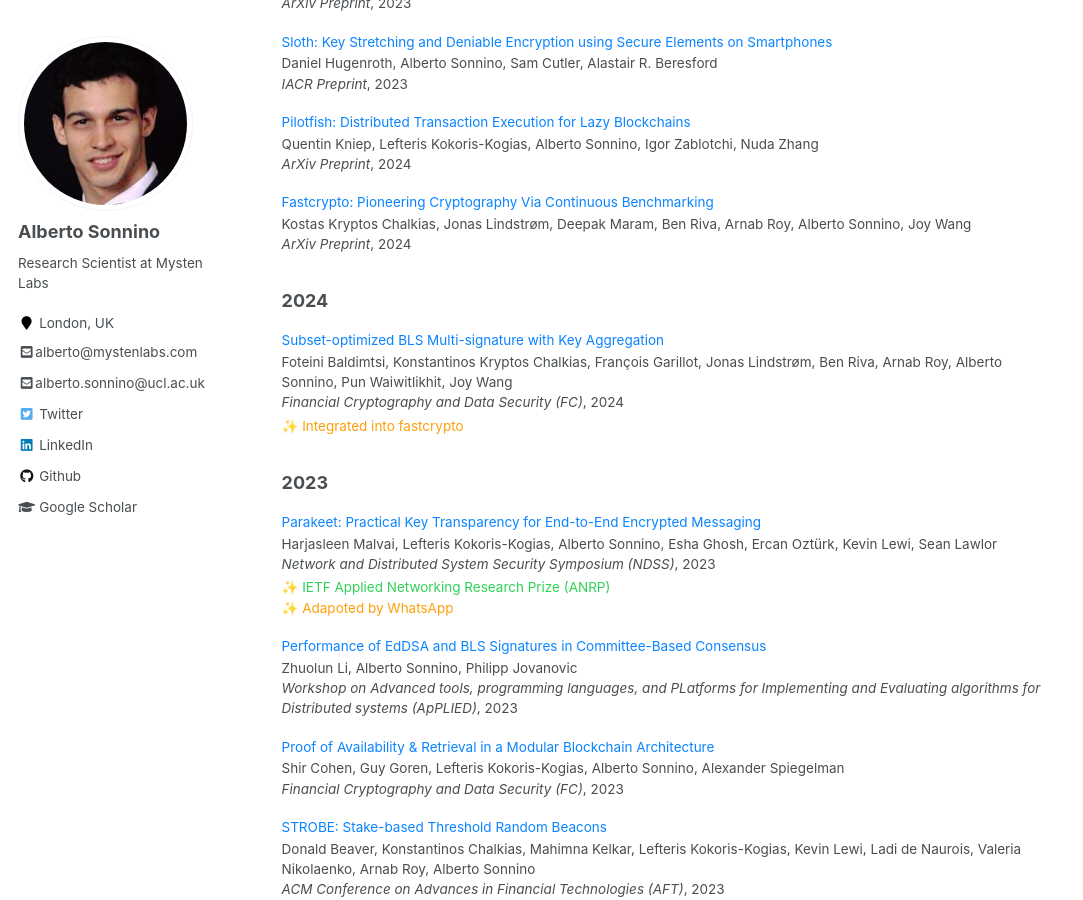
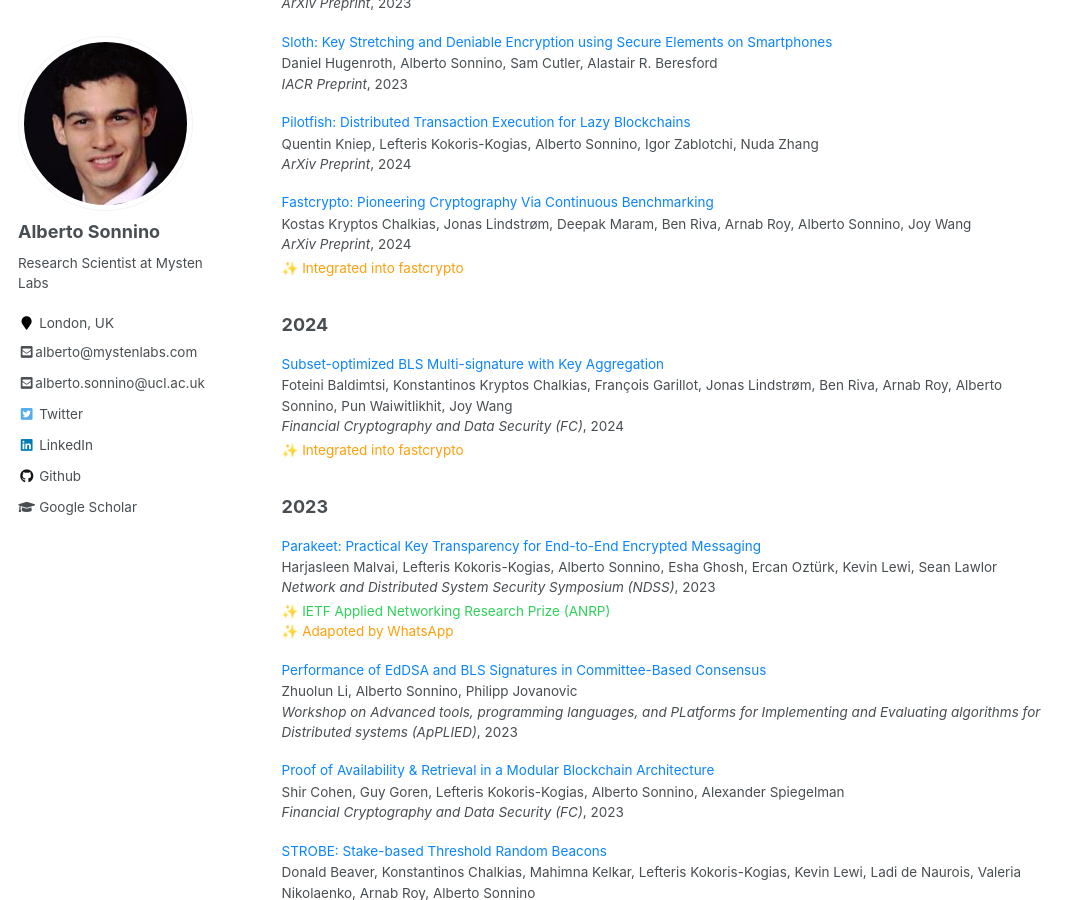
Before and after one commit to asonnino/asonnino.github.io, a Jekyll site: the page built from _pages/publications.md, in a window 1280 px wide and 900 px high, scrolled down 861 px. Shown: the whole window, without its empty margins (0-1083 px from the left). Built offline with Jekyll 4.4.1, drawn with Linux system fonts in a browser that asks for light colours.

Commit message:
update adoptions

```diff
--- a/_data/papers.json
+++ b/_data/papers.json
@@ -402,6 +402,7 @@
     "authors": "Kostas Kryptos Chalkias, Jonas Lindstrøm, Deepak Maram, Ben Riva, Arnab Roy, Alberto Sonnino, Joy Wang",
     "venue": "ArXiv Preprint",
     "date": 2024,
-    "filename": "fasctrypto-benchmarks.pdf"
+    "filename": "fasctrypto-benchmarks.pdf",
+    "adoptions": ["Integrated into fastcrypto"]
   }
 ]
```
